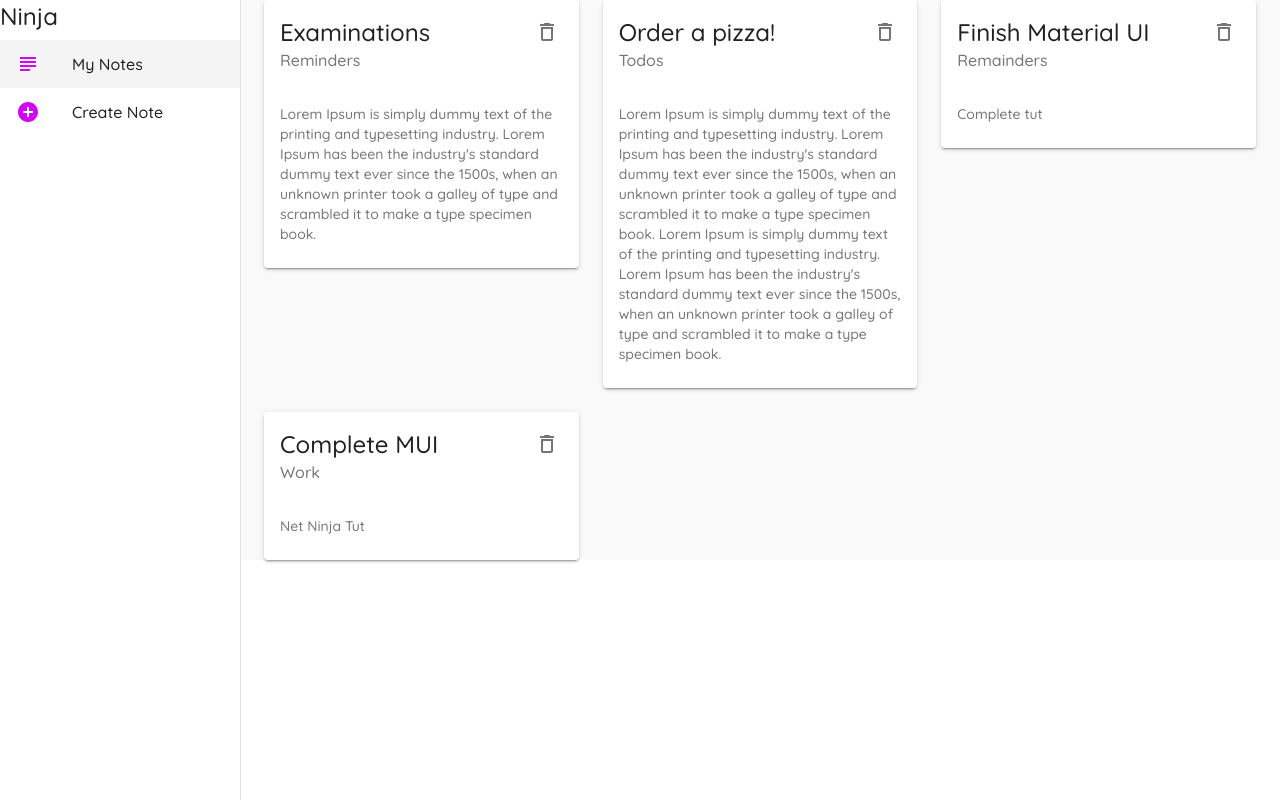
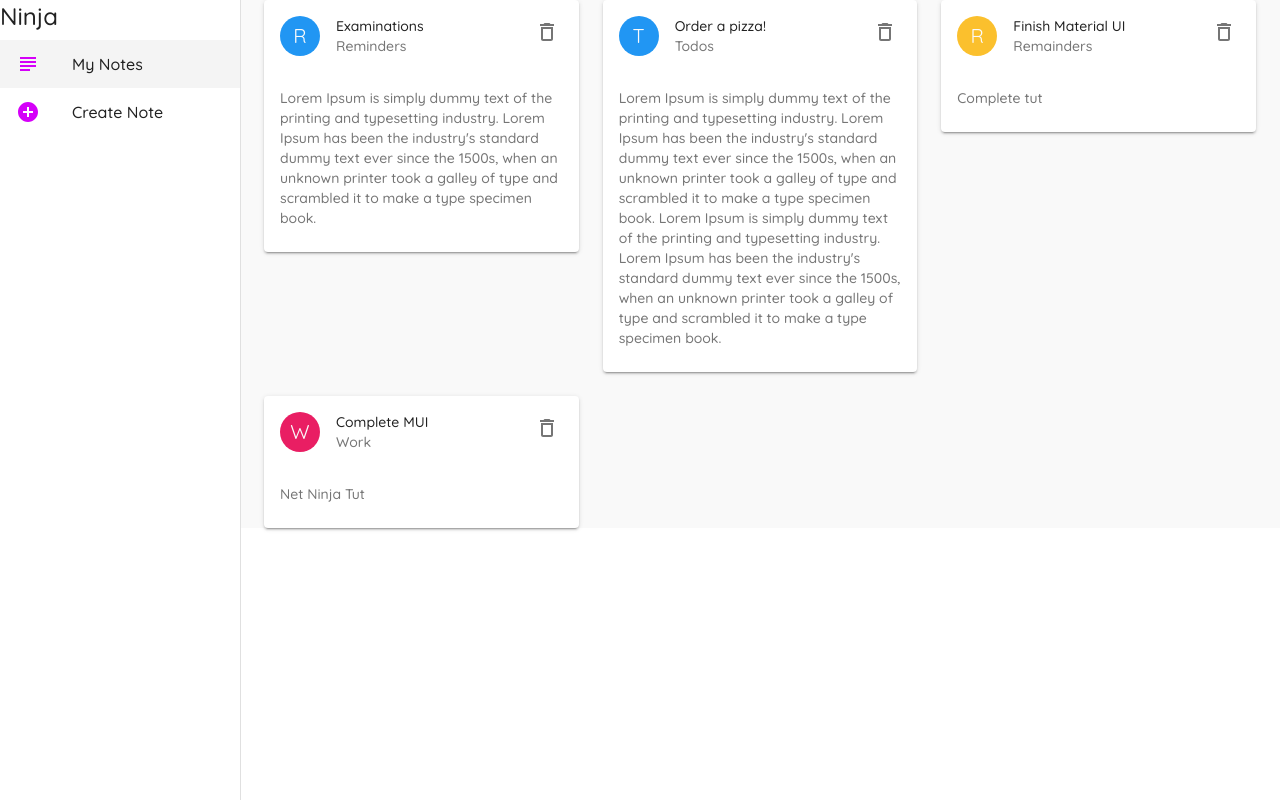
Before and after one commit to Sudharsan25/Material_UI, a React (Create React App) app: page / in a window 1280 px wide. Built offline with nearby package versions, Linux system fonts and the light colour scheme; data requests are answered from the project's data file.

Commit message:
NoteCard Component Done

```diff
--- a/src/components/NoteCard.js
+++ b/src/components/NoteCard.js
@@ -5,13 +5,41 @@
   CardContent,
   IconButton,
   Typography,
+  makeStyles,
+  Avatar,
 } from "@material-ui/core";
 import { DeleteOutlined } from "@material-ui/icons";
+import { blue, green, pink, yellow } from "@material-ui/core/colors";
+
+const useStyles = makeStyles(() => {
+  return {
+    avatar: {
+      backgroundColor: (note) => {
+        if (note.category == "Remainders") {
+          return yellow[700];
+        }
+        if (note.category == "Money") {
+          return green[500];
+        }
+        if (note.category == "Work") {
+          return pink[500];
+        }
+        return blue[500];
+      },
+    },
+  };
+});
 
 export default function NoteCard({ note, handleDelete }) {
+  const classes = useStyles(note);
   return (
     <Card elevation={2}>
       <CardHeader
+        avatar={
+          <Avatar className={classes.avatar}>
+            {note.category[0].toUpperCase()}
+          </Avatar>
+        }
         action={
           <IconButton onClick={() => handleDelete(note.id)}>
             <DeleteOutlined />
```
